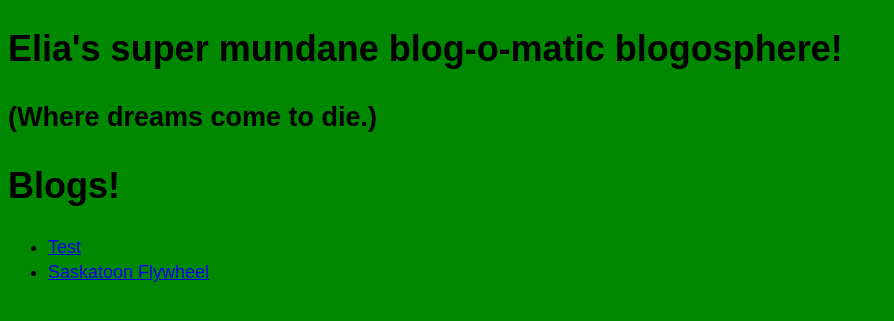
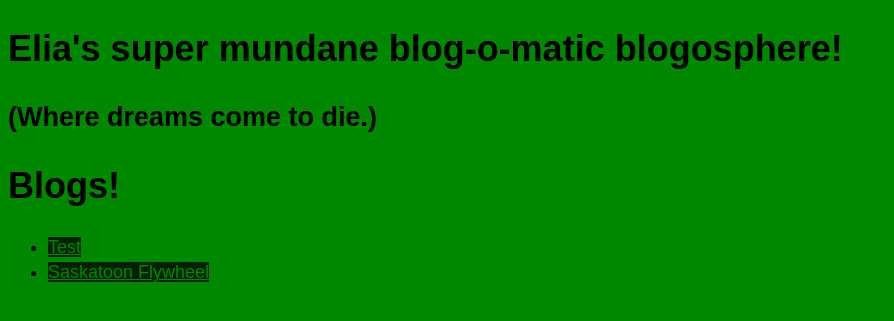
Before and after one commit to EliaTarasoff/EliaTarasoff.github.io, a Jekyll site: the page built from index.html, in a window 1280 px wide. Shown: the top 321 px of the page, without its empty margins (0-894 px from the left). Built offline with Jekyll 4.4.1, drawn with Linux system fonts in a browser that asks for light colours.

Commit message:
Update errythang.scss

```diff
--- a/css/errythang.scss
+++ b/css/errythang.scss
@@ -14,4 +14,9 @@ body {
         max-width: 800px;
         padding: 18px;
     }
+
+    a {
+        background: #020;
+        color: #080;
+    }
 }
```
